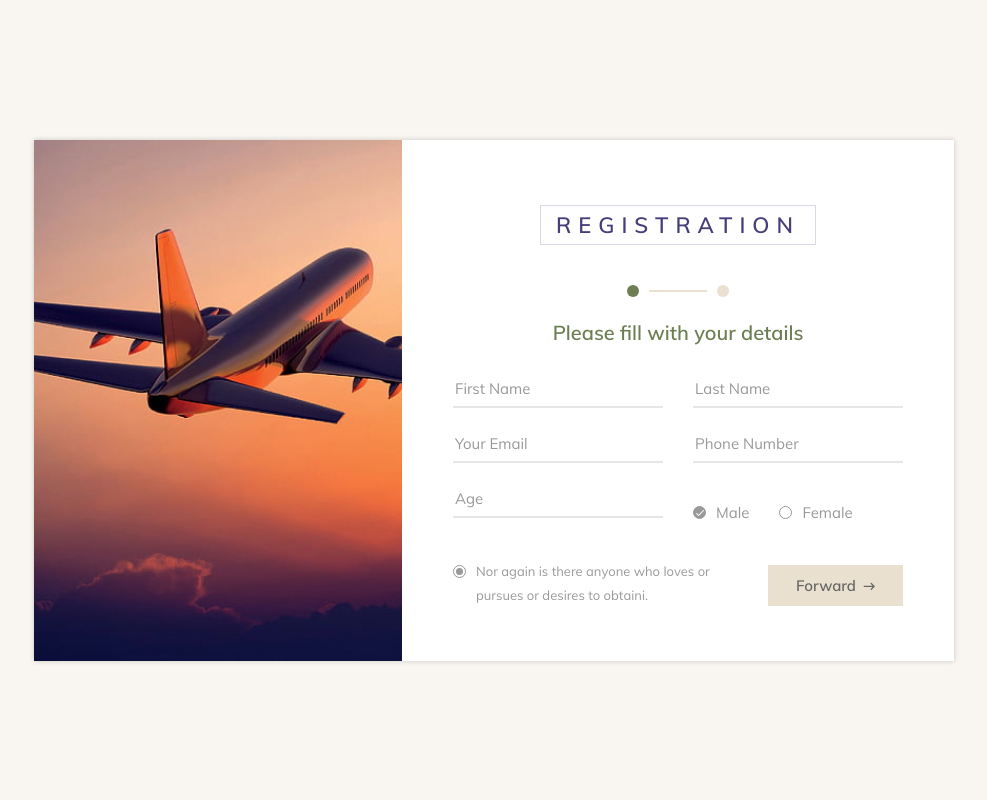
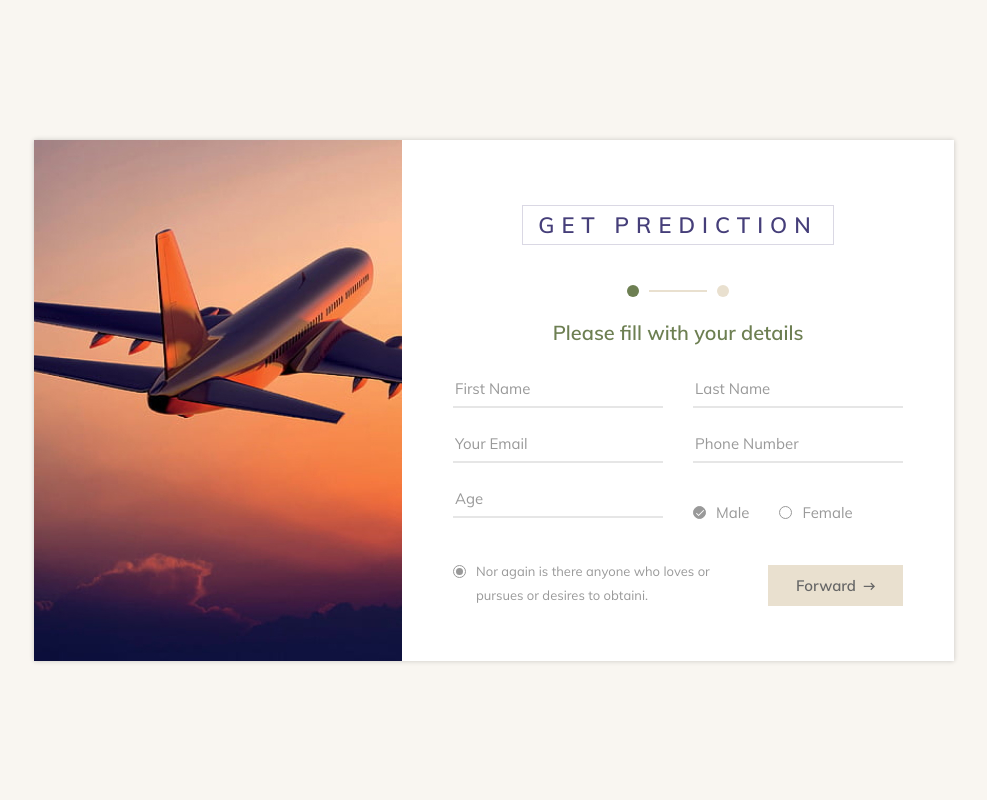
Before and after one commit to mayurasandakalum/ml-aviation-safety, a Flask app: page / in a window 1280 px wide. Shown: the whole page, without its empty margins (146-1133 px from the left). Run offline with Flask 3, Linux system fonts and the light colour scheme.

Commit message:
Update index.html and Modeling.ipynb

```diff
--- a/app/templates/index.html
+++ b/app/templates/index.html
@@ -27,7 +27,7 @@
             </div>
             <div class="form-content">
               <div class="form-header">
-                <h3>Registration</h3>
+                <h3>Get Prediction</h3>
               </div>
               <p>Please fill with your details</p>
               <div class="form-row">
@@ -95,58 +95,6 @@
           </div>
         </section>
 
-        <!-- SECTION 2 -->
-        <!-- <h2></h2>
-        <section>
-          <div class="inner">
-            <div class="image-holder">
-              <img src="static/images/flight2.jpg" alt="" />
-            </div>
-            <div class="form-content">
-              <div class="form-header">
-                <h3>Registration</h3>
-              </div>
-              <p>Please fill with additional info</p>
-              <div class="form-row">
-                <div class="form-holder w-100">
-                  <input
-                    type="text"
-                    placeholder="Address"
-                    class="form-control"
-                  />
-                </div>
-              </div>
-              <div class="form-row">
-                <div class="form-holder">
-                  <input type="text" placeholder="City" class="form-control" />
-                </div>
-                <div class="form-holder">
-                  <input
-                    type="text"
-                    placeholder="Zip Code"
-                    class="form-control"
-                  />
-                </div>
-              </div>
-
-              <div class="form-row">
-                <div class="select">
-                  <div class="form-holder">
-                    <div class="select-control">Your country</div>
-                    <i class="zmdi zmdi-caret-down"></i>
-                  </div>
-                  <ul class="dropdown">
-                    <li rel="United States">United States</li>
-                    <li rel="United Kingdom">United Kingdom</li>
-                    <li rel="Viet Nam">Viet Nam</li>
-                  </ul>
-                </div>
-                <div class="form-holder"></div>
-              </div>
-            </div>
-          </div>
-        </section> -->
-
         <!-- SECTION 3 -->
         <h2></h2>
         <section>
```
Also changed, not shown: 1 other file.
